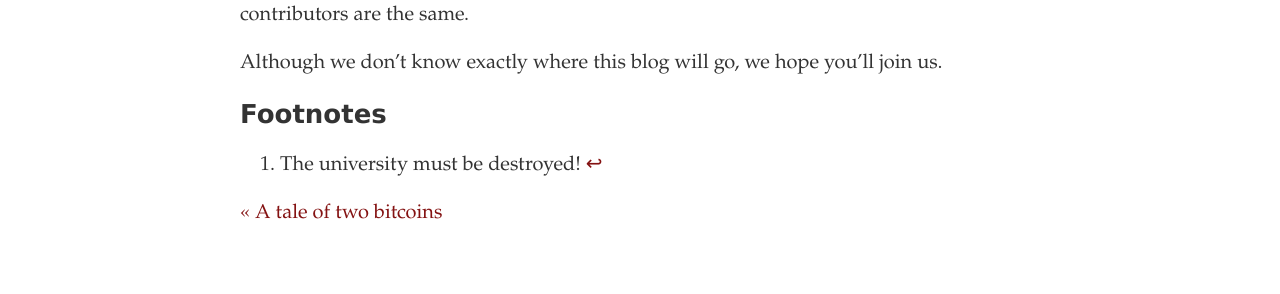
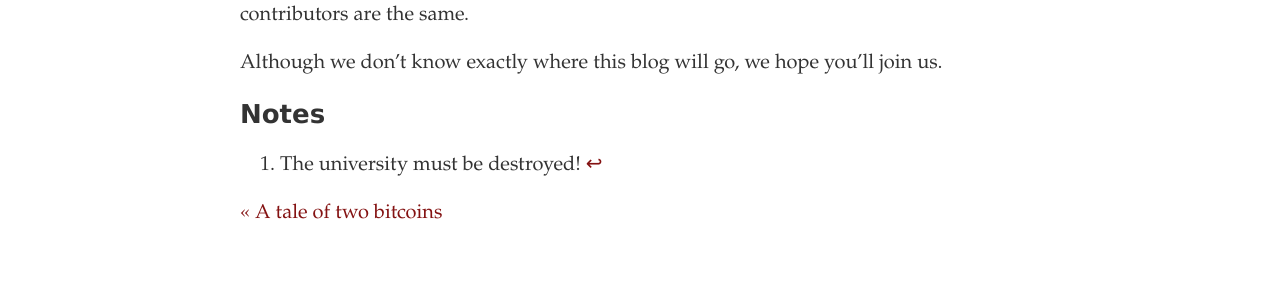
Before and after one commit to derykmakgill/nsi, a Jekyll site: the page built from _posts/2019-11-18-hello.md, in a window 1280 px wide. Shown: the part 1119-1413 px from the top of the page. Built offline with Jekyll 4.4.1, drawn with Linux system fonts in a browser that asks for light colours.

Commit message:
Update 2019-11-18-hello.md

```diff
--- a/_posts/2019-11-18-hello.md
+++ b/_posts/2019-11-18-hello.md
@@ -21,6 +21,6 @@ Our readership are the thick-skinned, cheerfully contemptuous, line-cutting, sel
 
 Although we don't know exactly where this blog will go, we hope you'll join us.
 
-## Footnotes
+## Notes
 
 [^1]: The university must be destroyed!
```
